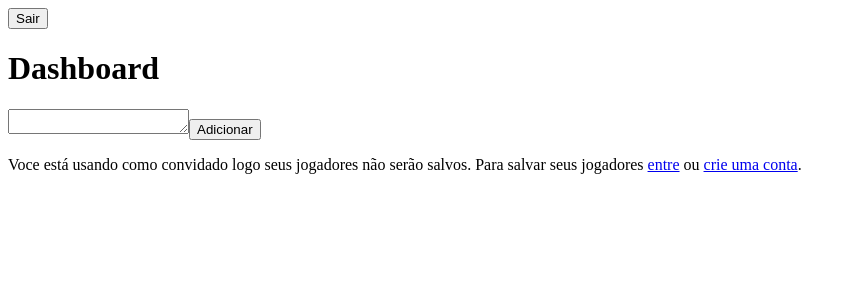
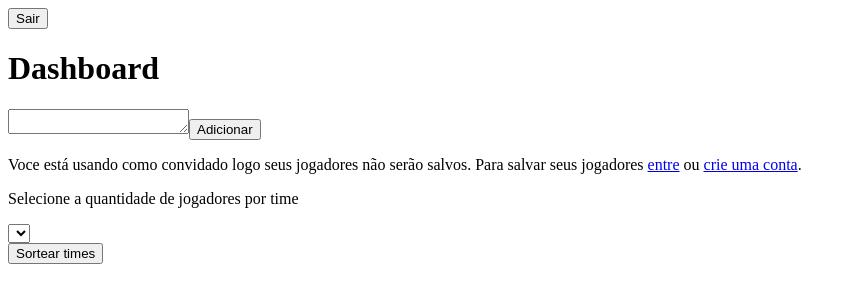
Before and after one commit to luandersonalvesdev/random-team-picker, a React (Vite) app in the folder frontend/: page /dashboard in a window 1280 px wide. Shown: the top 302 px of the page, without its empty margins (0-856 px from the left). Built offline with nearby package versions, Linux system fonts and the light colour scheme.

Commit message:
feat: random pick teams with all the players on the list

```diff
--- /dev/null
+++ b/frontend/src/components/PlayersPerTeamSelect.jsx
@@ -0,0 +1,27 @@
+import { useContext } from 'react';
+import { PlayersContext } from '../contexts/PlayersContext';
+import PropTypes from 'prop-types'
+
+export default function PlayersPerTeamSelect({ setPlayersPerTeam }) {
+
+  const { playersList } = useContext(PlayersContext);
+
+  const handleChange = (event) => setPlayersPerTeam(Number(event.target.value));
+
+  return (
+    <div>
+      <p>Selecione a quantidade de jogadores por time</p>
+      <select onChange={handleChange}>
+        {
+          playersList.map((_, ind) => {
+            return <option key={ind} value={ind + 1}>{ind + 1}</option>
+          })
+        }
+      </select>
+    </div>
+  )
+}
+
+PlayersPerTeamSelect.propTypes = {
+  setPlayersPerTeam: PropTypes.func
+}
--- /dev/null
+++ b/frontend/src/components/Team.jsx
@@ -0,0 +1,18 @@
+import PropType from 'prop-types'
+
+export default function Team({ team }) {
+  return (
+    <li>
+      <p>{team.teamName}</p>
+      <ul>
+        {
+          team.players.map((player) => <li key={player}>{player}</li>)
+        }
+      </ul>
+    </li>
+  )
+}
+
+Team.propTypes = {
+  team: PropType.object
+}
--- /dev/null
+++ b/frontend/src/components/Teams.jsx
@@ -0,0 +1,19 @@
+import { useState } from 'react';
+import PlayersPerTeamSelect from './PlayersPerTeamSelect';
+import TeamsPicked from './TeamsPicked';
+
+export default function Teams() {
+  const [playersPerTeam, setPlayersPerTeam] = useState(1);
+  const [teamsList, setTeamsList] = useState([]);
+
+  return (
+    <div>
+      <PlayersPerTeamSelect setPlayersPerTeam={setPlayersPerTeam}/>
+      <TeamsPicked
+        playersPerTeam={playersPerTeam}
+        teamsList={teamsList}
+        setTeamsList={setTeamsList}
+      />
+    </div>
+  )
+}
--- /dev/null
+++ b/frontend/src/components/TeamsPicked.jsx
@@ -0,0 +1,53 @@
+import { useContext, useState } from 'react'
+import { PlayersContext } from '../contexts/PlayersContext'
+import PropTypes from 'prop-types'
+import Team from './Team'
+
+export default function TeamsPicked({ playersPerTeam, teamsList, setTeamsList }) {
+  const { playersList } = useContext(PlayersContext)
+  const [isPickedTeamsShowed, setIsPickedTeamsShowed] = useState(false);
+
+  const randomPick = () => {
+    const shuffledPlayers = playersList.sort(() => Math.random() - 0.5);
+
+    const shuffledTeams = shuffledPlayers.reduce((result, player, index) => {
+      const teamIndex = Math.floor(index / playersPerTeam);
+
+      if (!result[teamIndex]) {
+        result[teamIndex] = { teamName: `Time ${teamIndex + 1}`, players: [] };
+      }
+
+      result[teamIndex].players.push(player.name);
+
+      return result;
+    }, []);
+    setTeamsList(shuffledTeams)
+    setIsPickedTeamsShowed(true)
+  }
+
+  return (
+    <div>
+      <button onClick={randomPick}>Sortear times</button>
+      {
+        isPickedTeamsShowed
+          && (
+            <>
+            <h2>Times sorteados</h2>
+            <ul>
+              {
+                teamsList.map((team) => <Team key={team.teamName} team={team} />)
+              }
+            </ul>
+            </>
+          )
+      }
+
+    </div>
+  )
+}
+
+TeamsPicked.propTypes = {
+  playersPerTeam: PropTypes.number,
+  teamsList: PropTypes.array,
+  setTeamsList: PropTypes.func
+}
--- a/frontend/src/pages/Dashboard/index.jsx
+++ b/frontend/src/pages/Dashboard/index.jsx
@@ -1,6 +1,7 @@
 import PlayersList from '../../components/PlayersList'
 import PlayerAdder from '../../components/PlayerAdder'
 import Logout from '../../components/Logout'
+import Teams from '../../components/Teams'
 
 export default function Dashboard() {
 
@@ -10,6 +11,7 @@ export default function Dashboard() {
       <h1>Dashboard</h1>
       <PlayerAdder />
       <PlayersList />
+      <Teams />
     </div>
   )
 }
```
